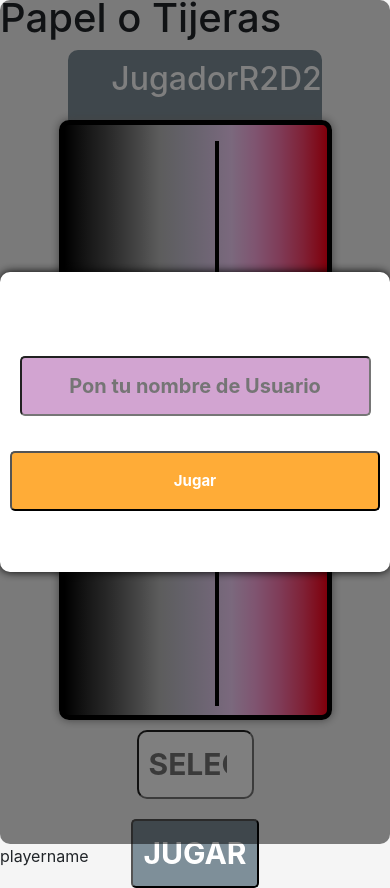
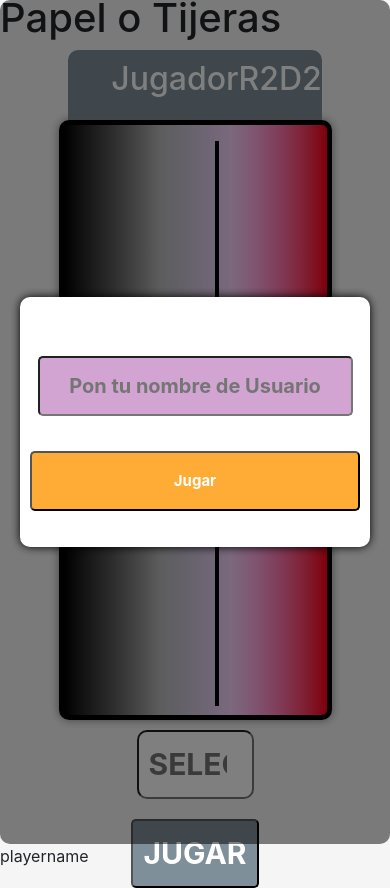
Before and after one commit to sancheznot/MiniJuego, a plain HTML site: page index.html in a window 390 px wide. Drawn offline with nearby package versions, Linux system fonts and the light colour scheme.

Commit message:
responsive

```diff
--- a/css.css
+++ b/css.css
@@ -288,3 +288,39 @@ body {
   text-align: center;
   margin: 10px;
 }
+@media only screen and (max-width: 1920px) {
+  .modal , .modal-play{
+    top: 300px;
+    left: 650px;
+
+  }
+}
+
+@media only screen and (max-width: 1600px) {
+  .modal , .modal-play{
+    top: 300px;
+    left: 600px;
+
+  }
+}
+@media only screen and (max-width: 1440px) {
+  .modal , .modal-play{
+    top: 300px;
+    left: 450px;
+
+  }
+}
+@media only screen and (max-width: 1024px) {
+  .modal , .modal-play{
+    top: 300px;
+    left: 350px;
+  }
+}
+@media only screen and (max-width: 768px) {
+  .modal , .modal-play{
+    top: 280px;
+    left: 300px;
+    width: 350px;
+    height: 250px;
+  }
+}
```
